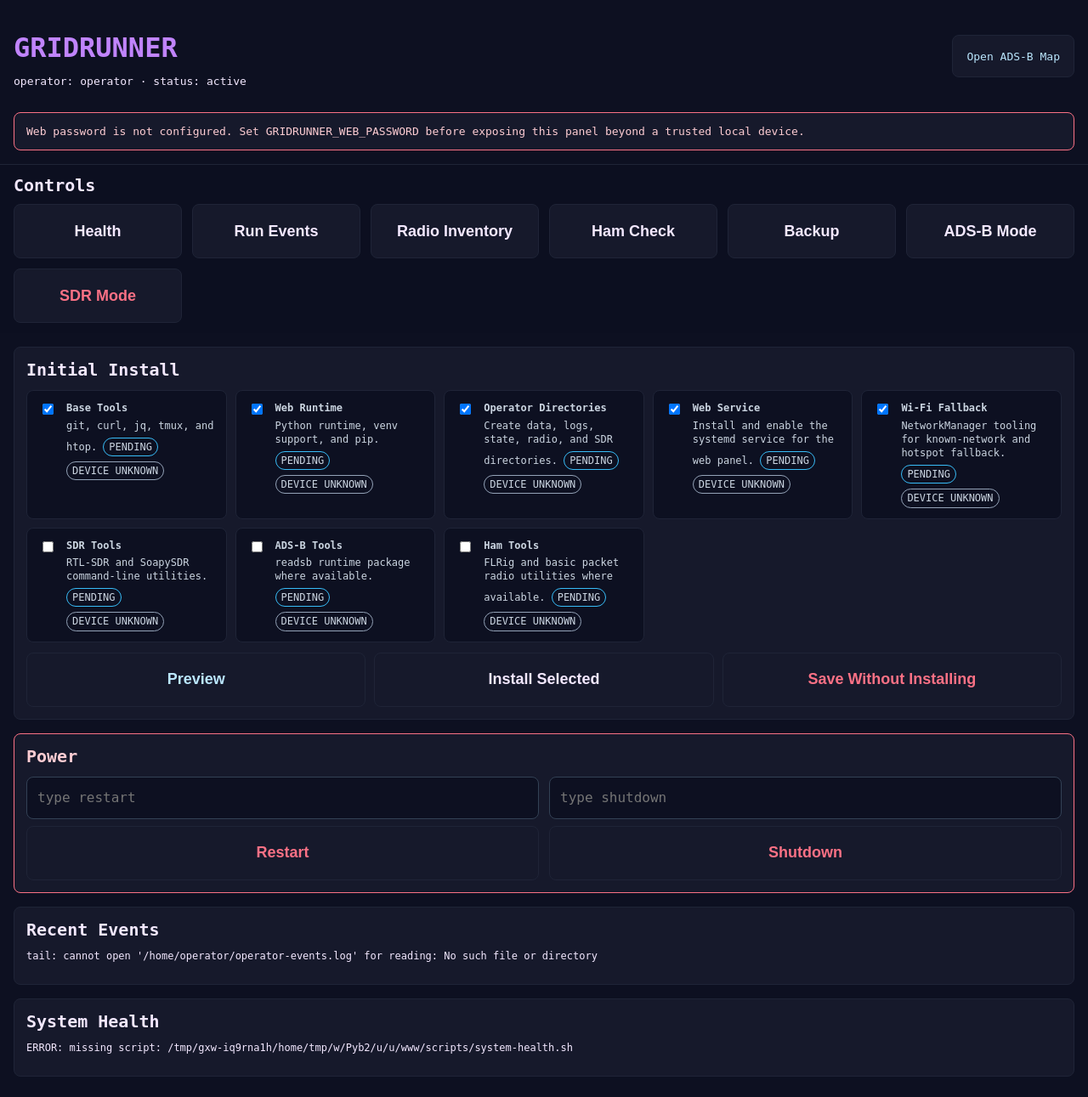
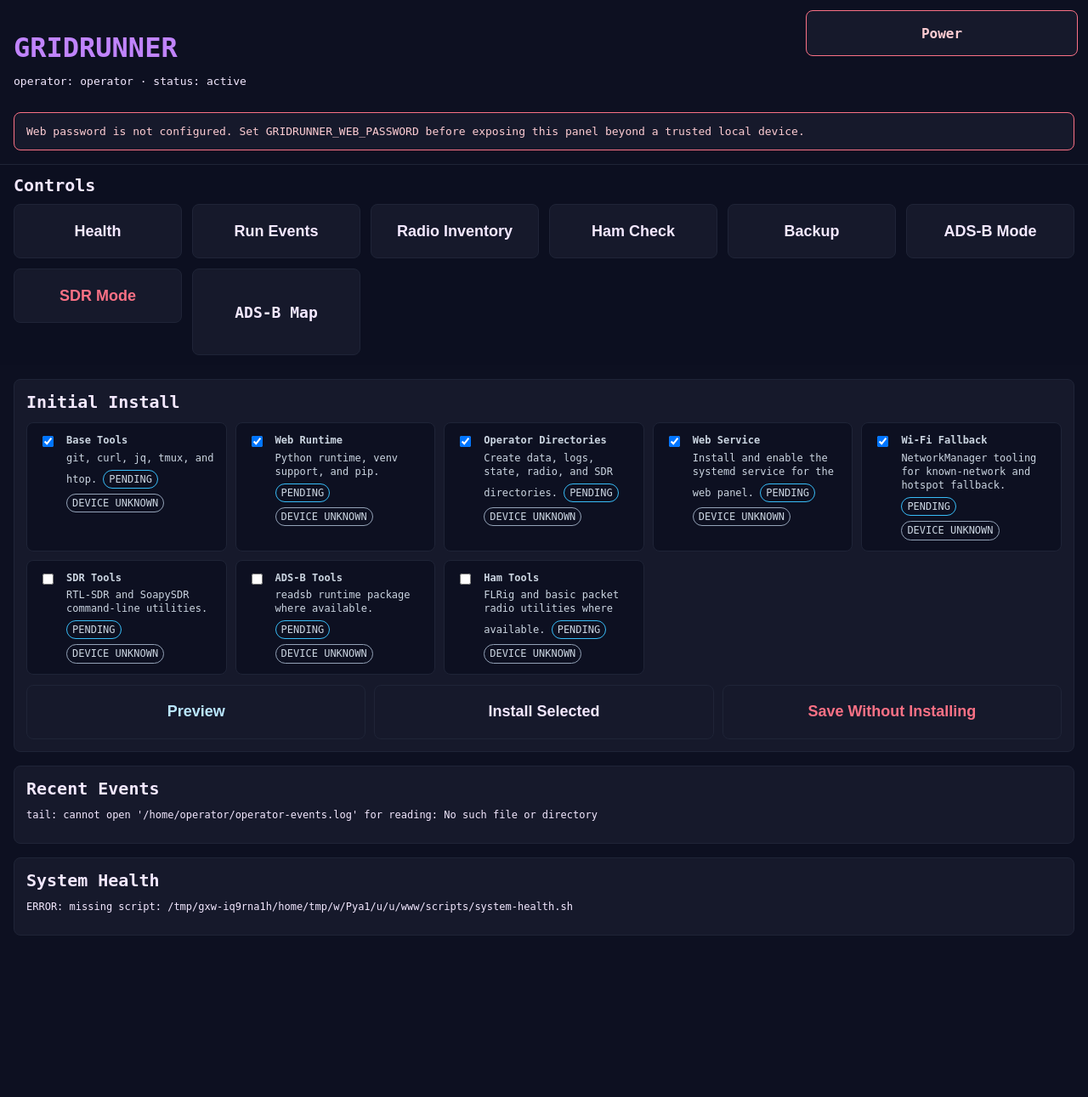
Before and after one commit to jfergs/gridrunner, a FastAPI app: page / in a window 1280 px wide. Shown: the top 1291 px of the page at 85% size. After the commit the page ends 1101 px from the top, so only its background shows below. Run offline with FastAPI, Linux system fonts and the light colour scheme.

Commit message:
Improve power tray and ADS-B link

```diff
--- a/web/app.py
+++ b/web/app.py
@@ -1,10 +1,13 @@
+import re
+import secrets
+
 from fastapi import FastAPI, Request, Form, Depends, HTTPException, status
 from fastapi.responses import HTMLResponse, RedirectResponse, Response
 from fastapi.templating import Jinja2Templates
 
 from auth import require_auth
 from commands import COMMANDS, run_cmd
-from config import ADSB_MAP_URL, EVENTS_LOG, OPERATOR_USER, WEB_DIR, WEB_PASSWORD
+from config import ADSB_MAP_URL, DEVICE_HOSTNAME, EVENTS_LOG, OPERATOR_USER, WEB_DIR, WEB_PASSWORD
 from install import (
     INSTALL_ITEMS,
     install_statuses,
@@ -17,10 +20,23 @@ from install import (
 
 app = FastAPI()
 templates = Jinja2Templates(directory=str(WEB_DIR / "templates"))
+POWER_ACTION_TOKEN = secrets.token_urlsafe(32)
 
 
 def no_store(response: Response):
     response.headers["Cache-Control"] = "no-store"
+
+
+def adsb_map_url(request: Request):
+    if ADSB_MAP_URL:
+        return ADSB_MAP_URL
+
+    hostname = request.url.hostname or f"{DEVICE_HOSTNAME}.local"
+    if not re.fullmatch(r"[A-Za-z0-9.:-]+", hostname):
+        hostname = f"{DEVICE_HOSTNAME}.local"
+    if ":" in hostname and not hostname.startswith("["):
+        hostname = f"[{hostname}]"
+    return f"http://{hostname}/tar1090/"
 
 
 @app.get("/", response_class=HTMLResponse)
@@ -38,7 +54,8 @@ def index(request: Request, _user=Depends(require_auth)):
             "events": events_output,
             "auth_enabled": bool(WEB_PASSWORD),
             "operator_user": OPERATOR_USER,
-            "adsb_map_url": ADSB_MAP_URL,
+            "adsb_map_url": adsb_map_url(request),
+            "power_action_token": POWER_ACTION_TOKEN,
             "install_items": INSTALL_ITEMS,
             "install_state": install_state,
             "install_statuses": install_statuses(install_state),
@@ -80,13 +97,13 @@ def run_action(
 def power_action(
     request: Request,
     action: str = Form(...),
-    confirm: str = Form(""),
+    confirm_token: str = Form(""),
     _user=Depends(require_auth),
 ):
     if action not in {"shutdown", "restart"}:
         output = f"Unknown power action: {action}"
-    elif confirm != action:
-        output = f"Power action not confirmed. Type {action} to continue."
+    elif not secrets.compare_digest(confirm_token, POWER_ACTION_TOKEN):
+        output = "Power action rejected: invalid confirmation token."
     else:
         output = run_cmd(COMMANDS[action])
 
--- a/web/config.py
+++ b/web/config.py
@@ -11,10 +11,7 @@ OPERATOR_HOME = Path(
     )
 )
 DEVICE_HOSTNAME = os.environ.get("GRIDRUNNER_DEVICE_HOSTNAME", "device")
-ADSB_MAP_URL = os.environ.get(
-    "GRIDRUNNER_ADSB_MAP_URL",
-    f"http://{DEVICE_HOSTNAME}.local/tar1090/",
-)
+ADSB_MAP_URL = os.environ.get("GRIDRUNNER_ADSB_MAP_URL", "")
 EVENTS_LOG = Path(
     os.environ.get(
         "GRIDRUNNER_EVENTS_LOG",
--- a/web/templates/index.html
+++ b/web/templates/index.html
@@ -31,16 +31,6 @@
       gap: 12px;
       flex-wrap: wrap;
     }
-    .map-link {
-      min-height: 48px;
-      display: inline-flex;
-      align-items: center;
-      padding: 0 16px;
-      background: #16192b;
-      border: 1px solid #1f2437;
-      border-radius: 8px;
-      text-decoration: none;
-    }
     .grid {
       display: grid;
       grid-template-columns: repeat(auto-fit, minmax(180px, 1fr));
@@ -59,6 +49,24 @@
       touch-action: manipulation;
     }
     button:hover {
+      background: #1f2437;
+    }
+    .control-link {
+      min-height: 64px;
+      display: flex;
+      align-items: center;
+      justify-content: center;
+      padding: 18px;
+      border-radius: 8px;
+      border: 1px solid #1f2437;
+      background: #16192b;
+      color: #f3e8ff;
+      font-size: 18px;
+      font-weight: 700;
+      text-align: center;
+      text-decoration: none;
+    }
+    .control-link:hover {
       background: #1f2437;
     }
     .secondary {
@@ -167,24 +175,40 @@
       overflow-x: auto;
       font-size: 12px;
     }
-    .power-grid {
+    .power-tray {
+      position: fixed;
+      top: calc(12px + env(safe-area-inset-top));
+      right: 12px;
+      z-index: 20;
+      width: min(320px, calc(100vw - 24px));
+    }
+    .power-tray summary {
+      min-height: 52px;
+      display: flex;
+      align-items: center;
+      justify-content: center;
+      padding: 0 16px;
+      border-radius: 8px;
+      border: 1px solid #fb7185;
+      background: #16192b;
+      color: #fecdd3;
+      font-size: 16px;
+      font-weight: 700;
+      cursor: pointer;
+      list-style: none;
+    }
+    .power-tray summary::-webkit-details-marker {
+      display: none;
+    }
+    .power-menu {
+      margin-top: 8px;
+      padding: 10px;
       display: grid;
-      grid-template-columns: repeat(auto-fit, minmax(240px, 1fr));
-      gap: 12px;
-    }
-    .power-form {
-      display: grid;
-      gap: 8px;
-    }
-    .power-form input {
-      min-height: 48px;
-      padding: 0 12px;
+      gap: 10px;
+      border: 1px solid #1f2437;
       border-radius: 8px;
-      border: 1px solid #334155;
-      background: #0d1021;
-      color: #f3e8ff;
-      font-family: monospace;
-      font-size: 16px;
+      background: rgba(13, 16, 33, 0.98);
+      box-shadow: 0 12px 30px rgba(0, 0, 0, 0.35);
     }
     @media (max-width: 640px) {
       body {
@@ -195,11 +219,14 @@
       }
       .grid,
       .actions,
-      .install-list,
-      .power-grid {
+      .install-list {
         grid-template-columns: 1fr;
       }
       button {
+        min-height: 72px;
+        font-size: 19px;
+      }
+      .control-link {
         min-height: 72px;
         font-size: 19px;
       }
@@ -218,8 +245,22 @@
       <h1>GRIDRUNNER</h1>
       <p>operator: {{ operator_user }} · status: active</p>
     </div>
-    <a class="map-link" href="{{ adsb_map_url }}" target="_blank">Open ADS-B Map</a>
   </div>
+  <details class="power-tray">
+    <summary>Power</summary>
+    <div class="power-menu">
+      <form method="post" action="/power" onsubmit="return confirm('Restart this GRIDRUNNER device?');">
+        <input type="hidden" name="action" value="restart">
+        <input type="hidden" name="confirm_token" value="{{ power_action_token }}">
+        <button class="danger">Restart</button>
+      </form>
+      <form method="post" action="/power" onsubmit="return confirm('Shut down this GRIDRUNNER device?');">
+        <input type="hidden" name="action" value="shutdown">
+        <input type="hidden" name="confirm_token" value="{{ power_action_token }}">
+        <button class="danger">Shutdown</button>
+      </form>
+    </div>
+  </details>
   {% if not auth_enabled %}
   <div class="panel warning">
     Web password is not configured. Set GRIDRUNNER_WEB_PASSWORD before exposing this panel beyond a trusted local device.
@@ -236,6 +277,7 @@
       <form method="post" action="/run"><input type="hidden" name="action" value="backup"><button>Backup</button></form>
       <form method="post" action="/run"><input type="hidden" name="action" value="adsbmode"><button>ADS-B Mode</button></form>
       <form method="post" action="/run"><input type="hidden" name="action" value="sdrmode"><button class="danger">SDR Mode</button></form>
+      <a class="control-link" href="{{ adsb_map_url }}" target="_blank" rel="noopener">ADS-B Map</a>
     </div>
   </div>
 
@@ -277,22 +319,6 @@
     </form>
   </div>
 
-  <div class="panel warning">
-    <h2>Power</h2>
-    <div class="power-grid">
-      <form class="power-form" method="post" action="/power">
-        <input type="hidden" name="action" value="restart">
-        <input name="confirm" placeholder="type restart">
-        <button class="danger">Restart</button>
-      </form>
-      <form class="power-form" method="post" action="/power">
-        <input type="hidden" name="action" value="shutdown">
-        <input name="confirm" placeholder="type shutdown">
-        <button class="danger">Shutdown</button>
-      </form>
-    </div>
-  </div>
-
   <div class="panel">
     <h2>Recent Events</h2>
     <pre>{{ events }}</pre>
```
Also changed, not shown: README.md.
